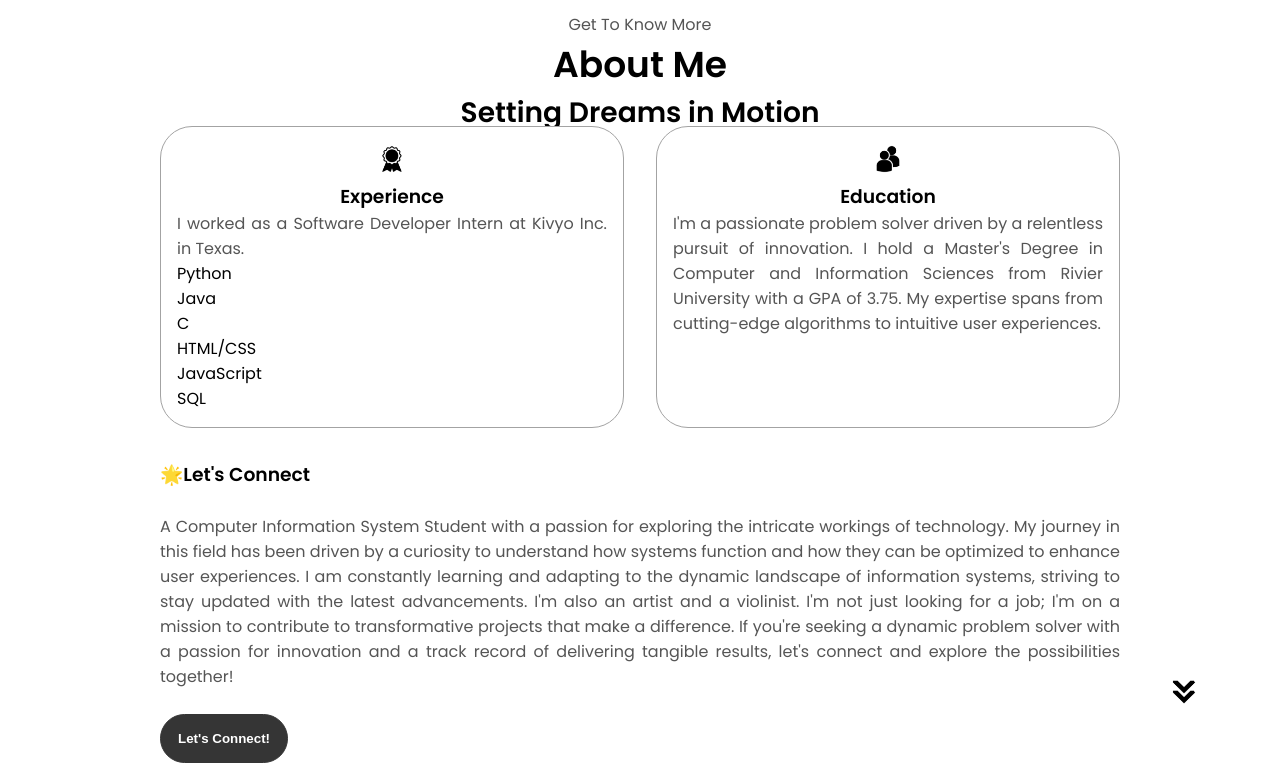
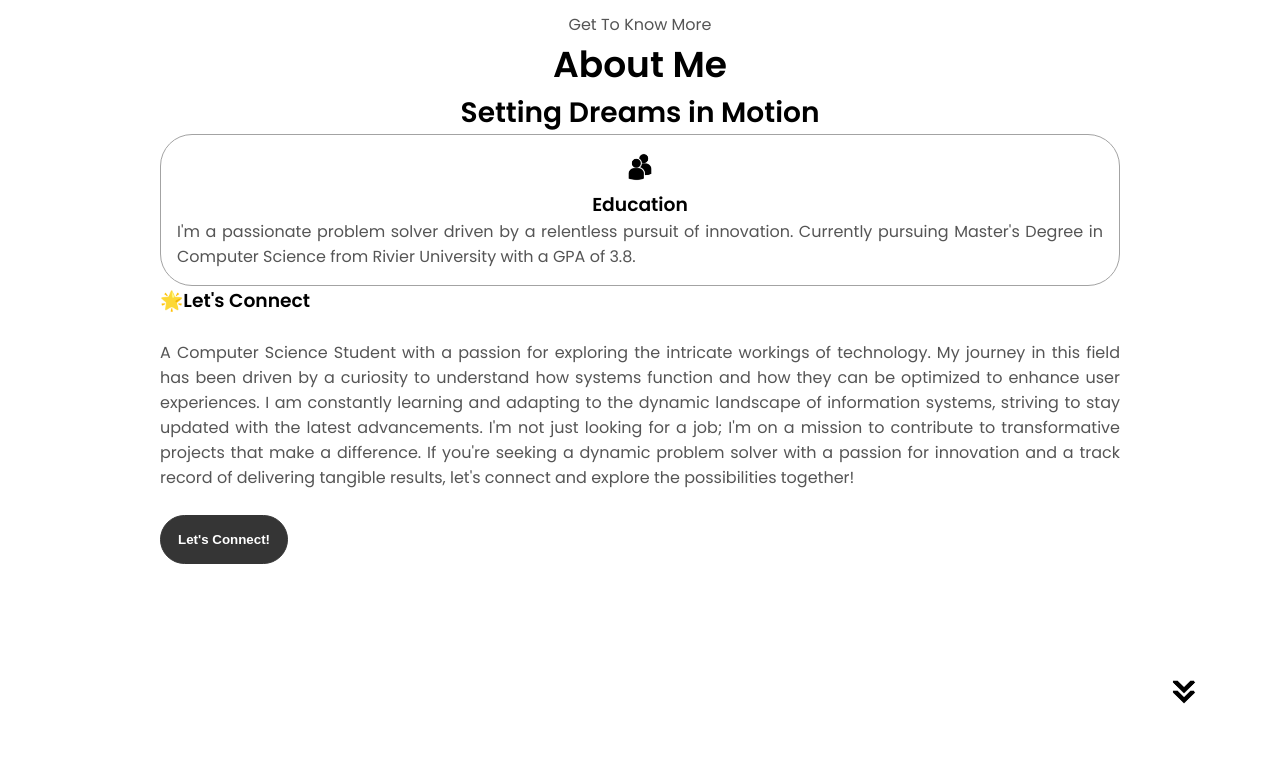
Before and after one commit to welcome1315/Bhasker_portfolio, a plain HTML site: page index.html in a window 1280 px wide. Shown: the part 900-1677 px from the top of the page. Drawn offline with nearby package versions, Linux system fonts and the light colour scheme.

Commit message:
Update index.html

```diff
--- a/index.html
+++ b/index.html
@@ -81,28 +81,6 @@
             <h1 >About Me</h1>
             <h3>Setting Dreams in Motion</h3>
          </div>
-        <div class="section-container">
-
-            <div class="about-details-container">
-            <div class="about-containers">
-            <div class="details-container" >
-                <div class="image-container">
-                   <img src="./assets/experience.png" alt="Experience icon" class="icon"/>
-                    <h3>Experience</h3>
-                </div>
-                <div class="text-container">
-                    <p >I worked as a Software Developer Intern at Kivyo Inc. in Texas.
-                        <ul>
-                            <li>Python</li>
-                            <li> Java</li>
-                            <li> C</li>
-                            <li> HTML/CSS</li>
-                            <li> JavaScript</li>
-                            <li>SQL</li>
-                         </ul>
-                    </p>
-                </div>
-            </div>
             <div class="details-container">
                 <div class="image-container">
                 <img src="./assets/education.png" alt="Education icon" class="icon"/>
@@ -110,23 +88,21 @@
                 </div>
                 <div class="text-container">
                 <p > I'm a passionate problem solver driven by a relentless pursuit
-                     of innovation. I hold a Master's Degree in Computer and Information Sciences
-                        from Rivier University with a GPA of 3.75. My expertise spans
-                        from cutting-edge algorithms to intuitive user experiences.
+                     of innovation. Currently pursuing Master's Degree in Computer Science
+                        from Rivier University with a GPA of 3.8.
                 </p>
                 </div>
             </div>
             </div>
                 <div class="text-container" >
                 <h3>🌟Let's Connect</h3><br>
-                <p >A Computer Information System Student with a passion for exploring the
+                <p >A Computer Science Student with a passion for exploring the
                     intricate workings of technology. My journey in this field has been
                     driven by a curiosity to understand how systems function and how they
                     can be optimized to enhance user experiences. I am constantly learning
                     and adapting to the dynamic landscape of information systems,
-                    striving to stay updated with the latest advancements. I'm also an artist
-                     and a violinist. I'm not just looking for a job; I'm on a mission to
-                    contribute to transformative projects that make a difference.
+                    striving to stay updated with the latest advancements. I'm not just looking for a job;
+                    I'm on a mission to contribute to transformative projects that make a difference.
                     If you're seeking a dynamic problem solver with a passion for
                     innovation and a track record of delivering tangible
                     results, let's connect and explore the possibilities together!
@@ -189,12 +165,12 @@
        </div>
        <div id="rivieruniversity"  class="tabcontent">
         <h5>
-            <b>Master of Science in Computer Information Sciences</b>
+            <b>Masters in Computer Science</b>
             <span class="date-heading">
             <b>January 2024 - Present</b>
             </span>
         </h5>
-        <b>GPA: <i>3.75</i></b>
+        <b>GPA: <i>3.8</i></b>
         <ul class="list-details">
             <li>Object Oriented Design</li>
             <li>Networking Technologies</li>
```
